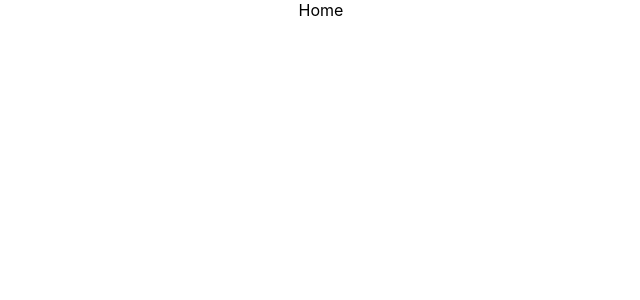
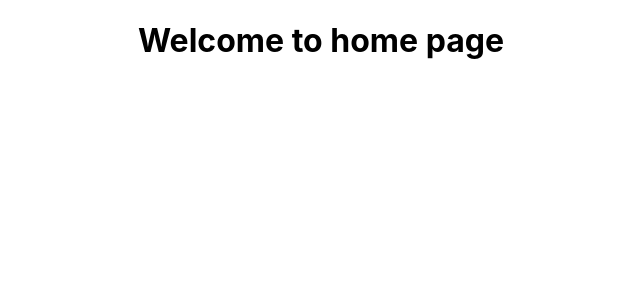
Before and after one commit to prerna1113/mypcot, a React (Create React App) app in the folder myapp/: page /home in a window 1280 px wide. Shown: the top 300 px of the page, without its empty margins (319-959 px from the left). Built offline with nearby package versions, Linux system fonts and the light colour scheme.

Commit message:
frontend completed

```diff
--- a/myapp/src/Component/Home.js
+++ b/myapp/src/Component/Home.js
@@ -2,7 +2,10 @@ import React from 'react'
 
 function Home() {
   return (
-    <div>Home</div>
+    <div>
+        <h1>Welcome to home page</h1>
+
+    </div>
   )
 }
 
--- a/myapp/src/Component/Login.js
+++ b/myapp/src/Component/Login.js
@@ -32,7 +32,11 @@ function Login() {
 
             <form action="POST">
                 <input type="email" onChange={(e) => { setEmail(e.target.value) }} placeholder="Email" />
+                <br />
+                <br />
                 <input type="password" onChange={(e) => { setPassword(e.target.value) }} placeholder="Password" />
+                <br />
+                <br />
                 <input type="submit"  onClick={submit}/>
 
 
--- a/myapp/src/Component/Signup.js
+++ b/myapp/src/Component/Signup.js
@@ -14,7 +14,7 @@ function Signup() {
 
         try {
 
-            await axios.post("http://localhost:8000/",{
+            await axios.post("http://localhost:8000/signup",{
                 email,password
             })
 
@@ -33,10 +33,16 @@ function Signup() {
         <form action ="POST">
             <h1>signup</h1>
             <input type =  "email" onChange ={(e)=>{setEmail(e.target.value)}} placeholder =" Email" />
+            <br />
+            <br />
 
             <input  type = "password" onChange ={(e)=>{setPassword(e.target.value)}} placeholder ="Password"/>
+            <br />
+            <br />
 
             <input type = "text" onChange = {(e) =>{setText(e.target.value)}} placholder  = "Gender" />
+            <br />
+            <br />
             <input type = "submit" onClick = {submit} />
 
         </form>
```
